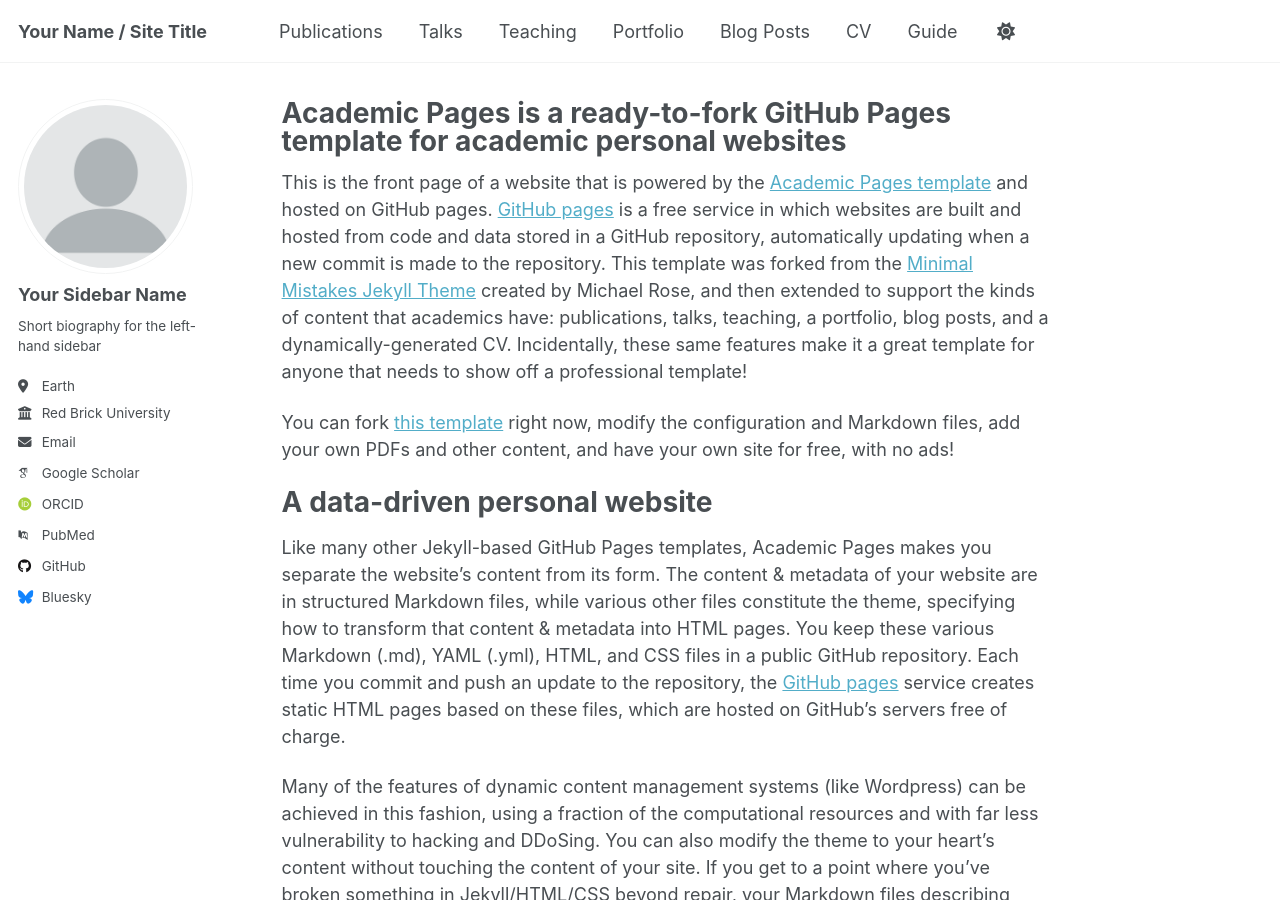
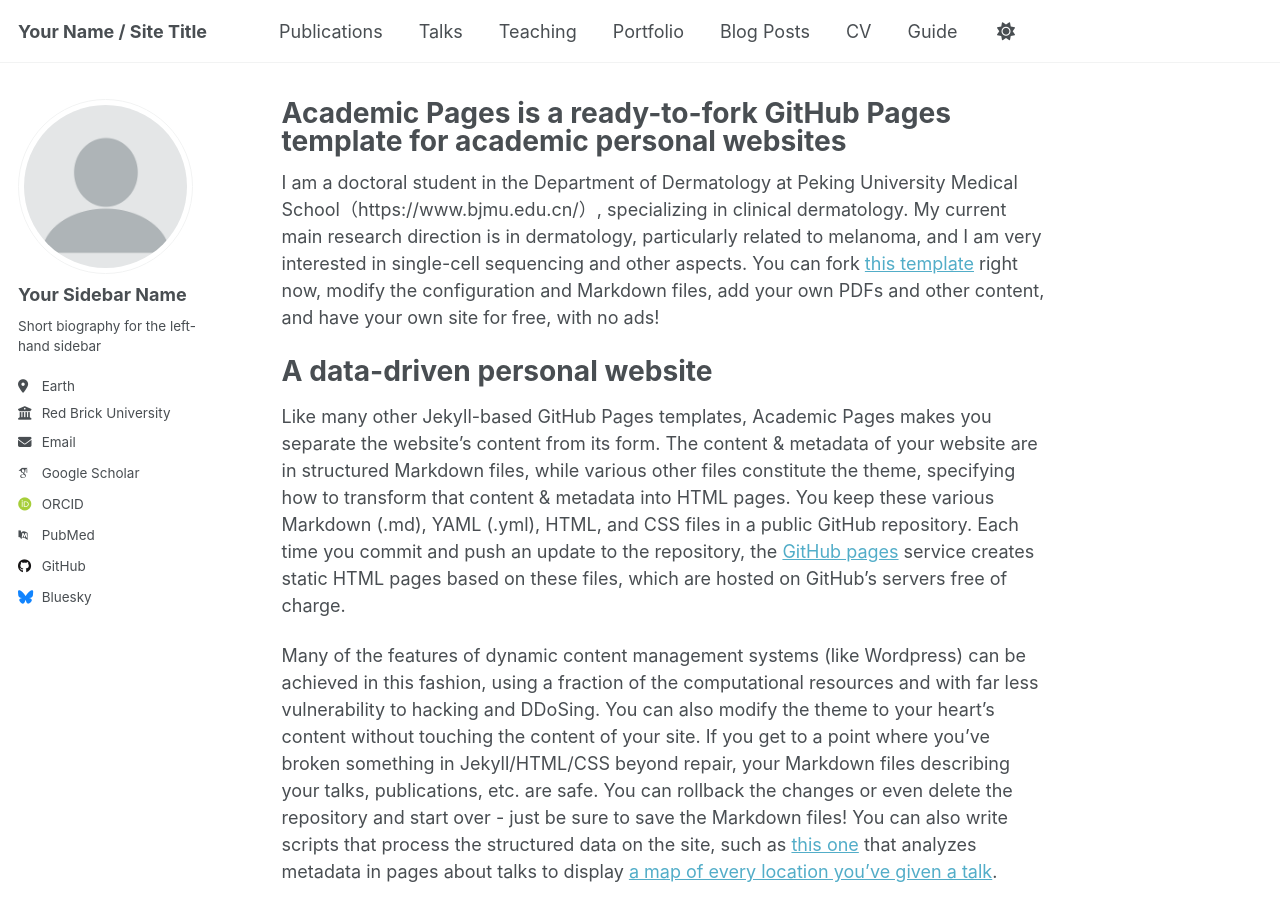
Before and after one commit to lrwynn714/lrwynn714.github.io, a Jekyll site: the page built from _pages/about.md, in a window 1280 px wide and 900 px high. Built offline with Jekyll 4.4.1, drawn with Linux system fonts in a browser that asks for light colours; some web fonts are replaced; a script that is not in the unit is left out.

Commit message:
Update about.md

```diff
--- a/_pages/about.md
+++ b/_pages/about.md
@@ -7,8 +7,7 @@ redirect_from:
   - /about.html
 ---
 
-This is the front page of a website that is powered by the [Academic Pages template](https://github.com/academicpages/academicpages.github.io) and hosted on GitHub pages. [GitHub pages](https://pages.github.com) is a free service in which websites are built and hosted from code and data stored in a GitHub repository, automatically updating when a new commit is made to the repository. This template was forked from the [Minimal Mistakes Jekyll Theme](https://mmistakes.github.io/minimal-mistakes/) created by Michael Rose, and then extended to support the kinds of content that academics have: publications, talks, teaching, a portfolio, blog posts, and a dynamically-generated CV. Incidentally, these same features make it a great template for anyone that needs to show off a professional template!
-
+I am a doctoral student in the Department of Dermatology at Peking University Medical School（https://www.bjmu.edu.cn/）, specializing in clinical dermatology. My current main research direction is in dermatology, particularly related to melanoma, and I am very interested in single-cell sequencing and other aspects.
  You can fork [this template](https://github.com/academicpages/academicpages.github.io) right now, modify the configuration and Markdown files, add your own PDFs and other content, and have your own site for free, with no ads!
 
 A data-driven personal website
```
